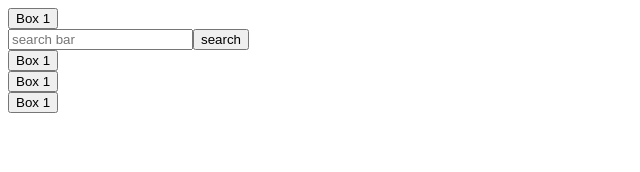
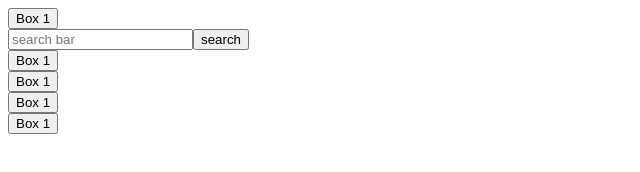
Before and after one commit to jnamushiya/Town-Trade-Investments, a plain HTML site: page index.html in a window 1280 px wide. Shown: the whole page, without its empty margins (0-640 px from the left). Drawn offline with Linux system fonts and the light colour scheme.

Commit message:
added lines

```diff
--- a/index.html
+++ b/index.html
@@ -7,13 +7,12 @@
 </head>
 <body>
     <div class="flex-parent">
-       <div class="flex-child">
-        <div> <button>Box 1</button></div>
-        <div> <input type="text" placeholder="search bar" name="search here"><button>search </button></input></div>
-        <div> <button>Box 1</button></div>
-        <div> <button>Box 1</button></div>
-        <div> <button>Box 1</button></div>
-       </div>
+        <div class="flex-child"><button>Box 1</button></div>
+        <div class="flex-child"><input type="text" placeholder="search bar" name="search here"><button>search </button></input></div>
+        <div class="flex-child"><button>Box 1</button></div>
+        <div class="flex-child"><button>Box 1</button></div>
+        <div class="flex-child"><button>Box 1</button></div>
+        <div class="flex-child"><button>Box 1</button></div>
     </div>
 </body>
 </html>
```
